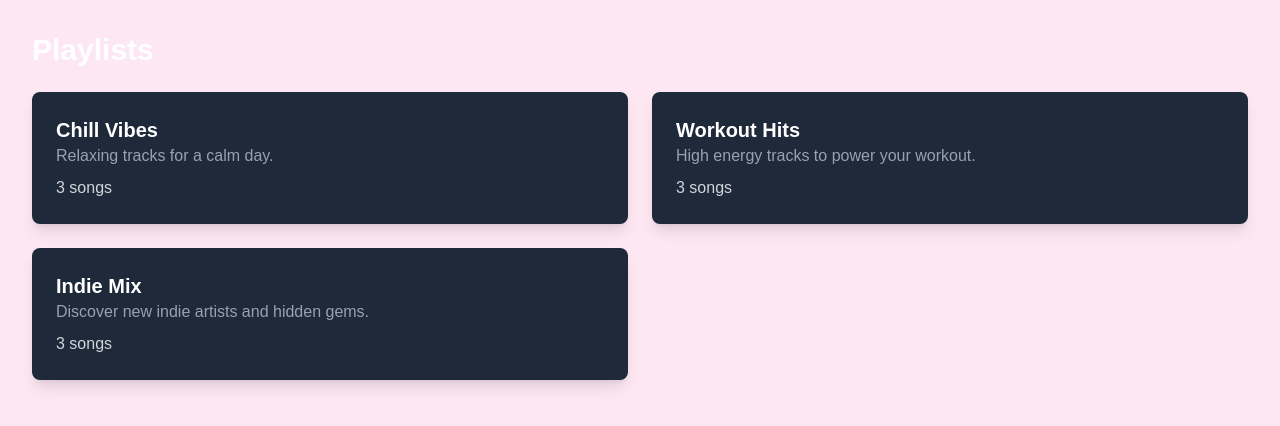
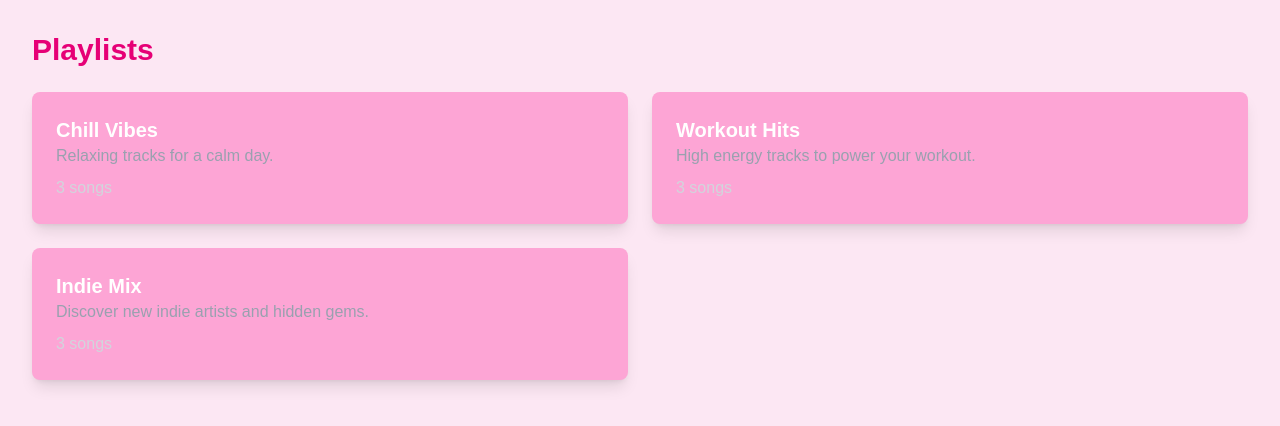
Before and after one commit to kattt24/kat-bootcamp-playlist, a Next.js app: page /playlists in a window 1280 px wide. Shown: the top 426 px of the page. Built offline with nearby package versions, Linux system fonts and the light colour scheme.

Commit message:
fixing the colors pt 2

```diff
--- a/src/pages/playlists/index.tsx
+++ b/src/pages/playlists/index.tsx
@@ -4,11 +4,11 @@ import { playlists } from "@/data/example_data";
 export default function PlaylistsPage() {
     return (
     <div className="min-h-screen bg-pink-100 text-white p-8">
-      <h1 className="text-3xl font-bold mb-6">Playlists</h1>
+      <h1 className="text-3xl text-pink-600 font-bold mb-6">Playlists</h1>
       <div className="grid grid-cols-1 md:grid-cols-2 gap-6">
         {playlists.map((playlist) => (
           <Link key={playlist.id} href={`/playlists/${playlist.id}`}>
-            <div className="p-6 bg-gray-800 rounded-lg shadow-lg cursor-pointer hover:bg-gray-700 transition">
+            <div className="p-6 bg-pink-300 rounded-lg shadow-lg cursor-pointer hover:bg-gray-700 transition">
               <h2 className="text-xl font-semibold">{playlist.title}</h2>
               <p className="text-gray-400">{playlist.description}</p>
               <p className="text-gray-300 mt-2">{playlist.songs.length} songs</p>
```
